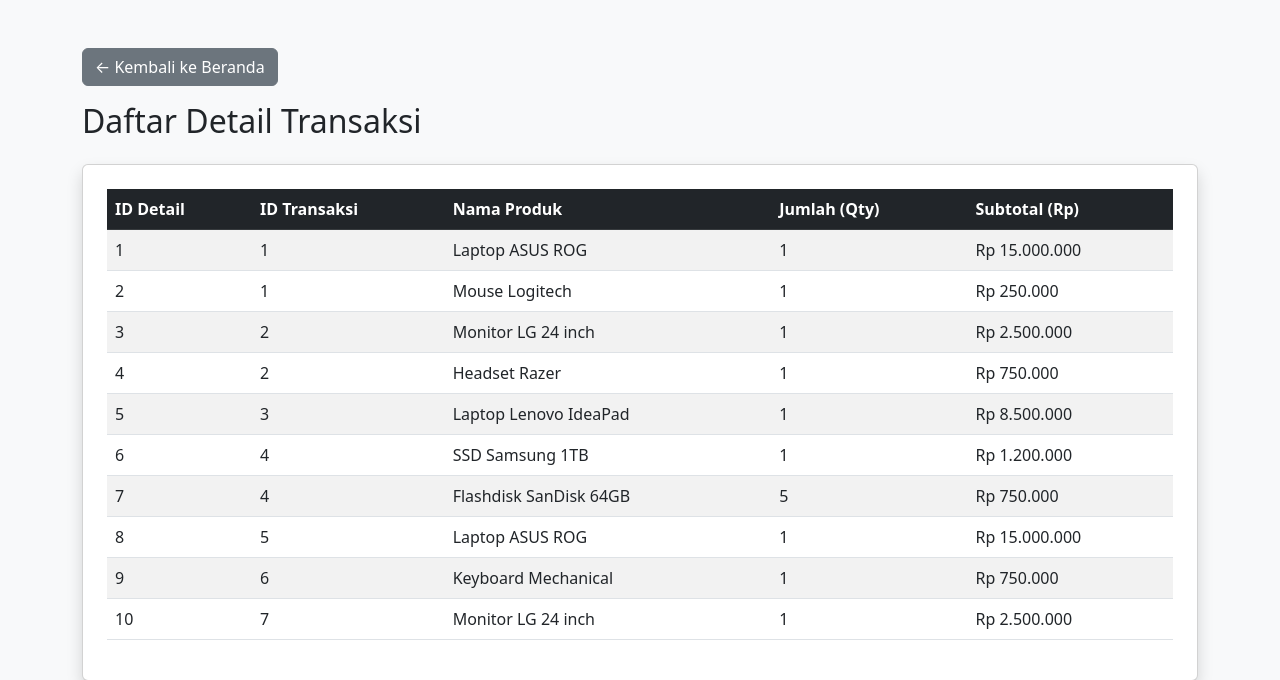
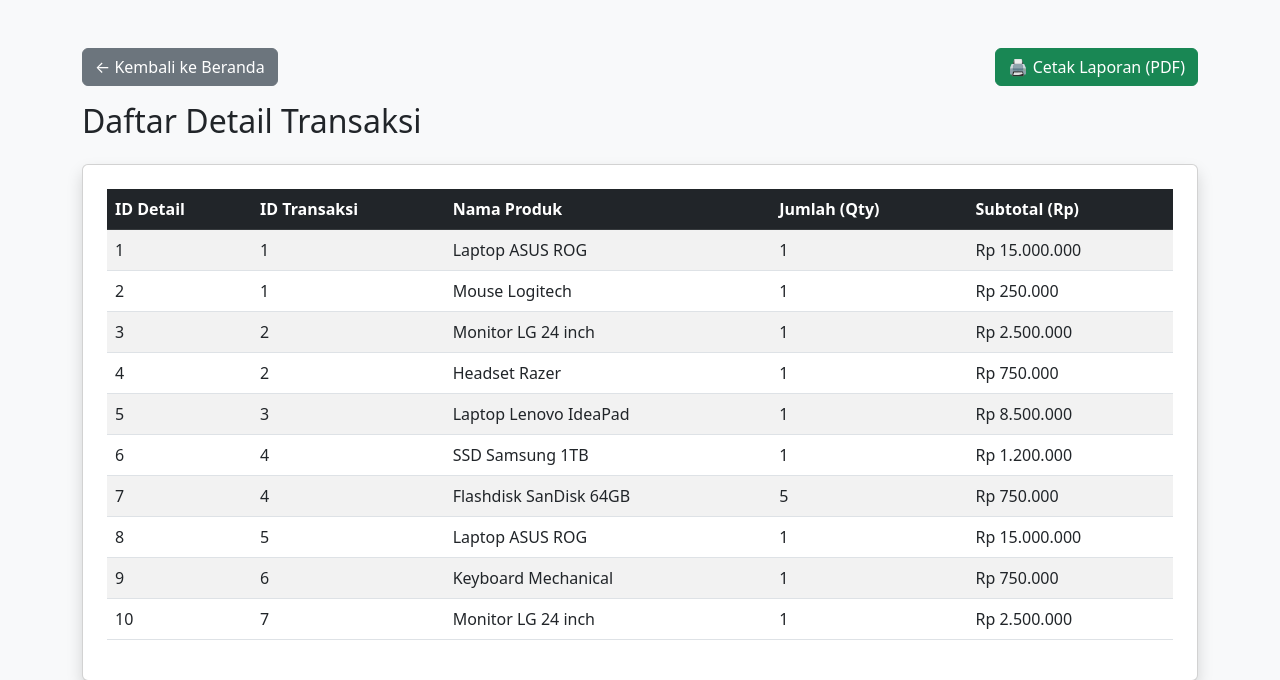
Before and after one commit to fadilzahwauca-Int/situs-infopenjualantokoelektronik, a Flask app: page /detail-transaksi in a window 1280 px wide. Shown: the top 680 px of the page. Run offline with Flask 3, Linux system fonts and the light colour scheme; data comes from the database, SQL or seed files in the repository.

Commit message:
Add print button and styles for printing layout

```diff
--- a/templates/detail_transaksi.html
+++ b/templates/detail_transaksi.html
@@ -4,10 +4,30 @@
     <meta charset="UTF-8">
     <title>Detail Transaksi - TechMart</title>
     <link href="https://cdn.jsdelivr.net/npm/bootstrap@5.3.0/dist/css/bootstrap.min.css" rel="stylesheet">
+    <style>
+        @media print {
+            .no-print {
+                display: none !important;
+            }
+            .card {
+                box-shadow: none !important;
+                border: none !important;
+            }
+            body {
+                background-color: white !important;
+            }
+        }
+    </style>
 </head>
 <body class="bg-light">
     <div class="container py-5">
-        <a href="/" class="btn btn-secondary mb-3">&larr; Kembali ke Beranda</a>
+        <div class="d-flex justify-content-between align-items-center mb-3 no-print">
+            <a href="/" class="btn btn-secondary">&larr; Kembali ke Beranda</a>
+            <button onclick="window.print()" class="btn btn-success">
+                🖨️ Cetak Laporan (PDF)
+            </button>
+        </div>
+
         <h2 class="mb-4">Daftar Detail Transaksi</h2>
         <div class="card shadow p-4">
             <table class="table table-striped table-hover">
@@ -36,3 +56,4 @@
     </div>
 </body>
 </html>
+</html>
```
